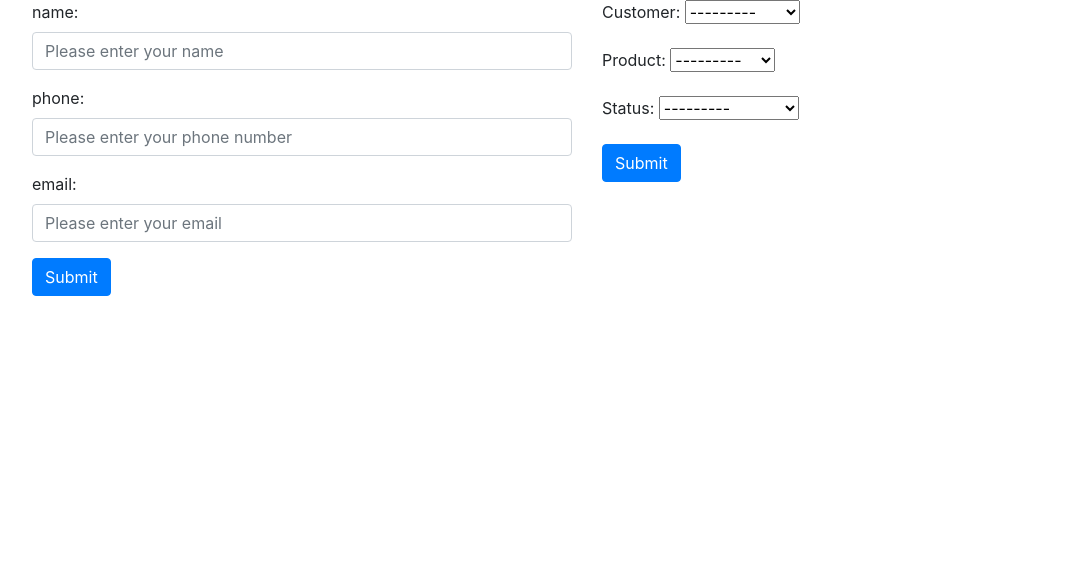
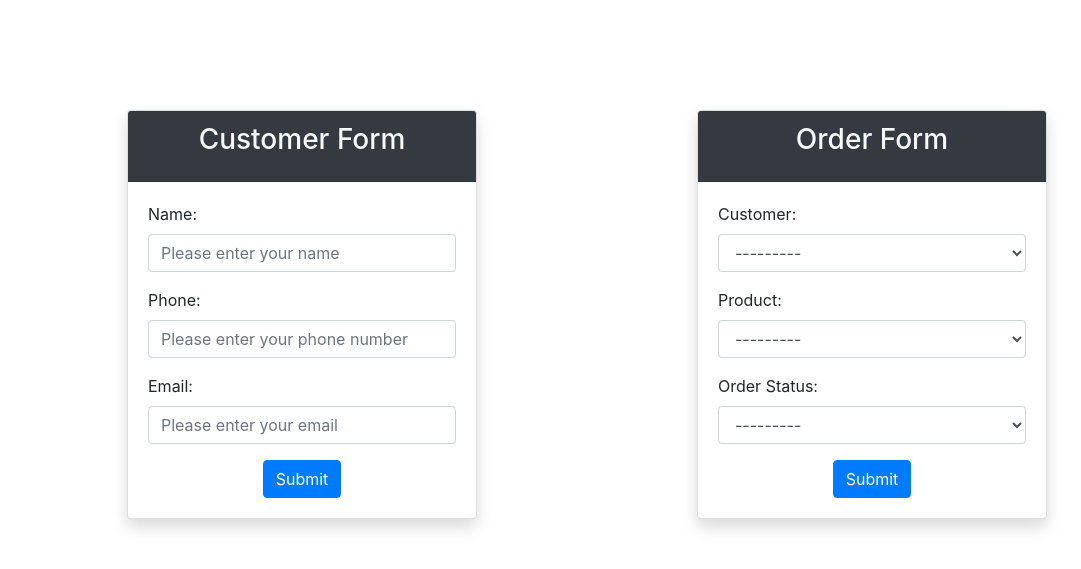
Before and after one commit to jqjZhu/Customer-Order-Management-website, a Django app: page /create/ in a window 1280 px wide. Shown: the part 56-625 px from the top of the page, without its empty margins (53-1134 px from the left). Run offline with Django 3.2, Linux system fonts and the light colour scheme; data comes from the database, SQL or seed files in the repository; some libraries are stand-ins or nearby versions.

Commit message:
Changed form page display

```diff
--- a/Japp/forms.py
+++ b/Japp/forms.py
@@ -13,10 +13,11 @@
             'phone',
             'email'
         ]
+        exclude = ['time_created']
         labels = {
-            'name': 'name',
-            'phone': 'phone',
-            'email': 'email'
+            'name': 'Name',
+            'phone': 'Phone',
+            'email': 'Email'
         }
         widgets = {
             'name': forms.TextInput(attrs={
@@ -40,3 +41,22 @@
         model = Order
         fields = '__all__'
         exclude = ['time_created']
+        labels = {
+            'customer': 'Customer',
+            'product': 'Product',
+            'status': 'Order Status'
+        }
+        widgets = {
+            'customer': forms.Select(attrs={
+                'class': 'form-control',
+                'placeholder': 'Please enter your name'
+            }),
+            'product': forms.Select(attrs={
+                'class': 'form-control',
+                'placeholder': 'Please enter your phone number'
+            }),
+            'status': forms.Select(attrs={
+                'class': 'form-control',
+                'placeholder': 'Please enter your email'
+            })
+        }
--- a/Japp/templates/Japp/create.html
+++ b/Japp/templates/Japp/create.html
@@ -7,16 +7,48 @@
     <div class="container">
         <div class="row">
             <div class="col-md-6">
+                <div class="row">
+                    <div class="col-md-2"></div>
+                        <div class="col-md-8">
+                            <div style="height: 110px;"></div>
+                            <div class="card shadow">
+                                <div class="card-header text-center text-light bg-dark">
+                                    <h3 class="card-title">Customer Form</h3>
+                                </div>
+                                <div class="card-body">
                                     <form action="{% url 'create' %}" method="o=post">
                                         {{ c_form.as_p }}
+                                        <div class="text-center">
                                             <button type="submit" class="btn btn-primary">Submit</button>
+                                        </div>
                                     </form>
                                 </div>
+                            </div>
+                        </div>
+                    <div class="col-md-2"></div>
+                </div>
+            </div>
             <div class="col-md-6">
+                <div class="row">
+                    <div class="col-md-2"></div>
+                        <div class="col-md-8">
+                            <div style="height: 110px;"></div>
+                            <div class="card shadow">
+                                <div class="card-header text-center text-light bg-dark">
+                                    <h3 class="card-title">Order Form</h3>
+                                </div>
+                                <div class="card-body">
                                     <form action="{% url 'create' %}" method="o=post">
                                         {{ o_form.as_p }}
+                                        <div class="text-center">
                                             <button type="submit" class="btn btn-primary">Submit</button>
+                                        </div>
                                     </form>
+                                </div>
+                            </div>
+                        </div>
+                    <div class="col-md-2"></div>
+                </div>
             </div>
         </div>
     </div>
```
Lines whose indentation alone changed are shown as unchanged.
